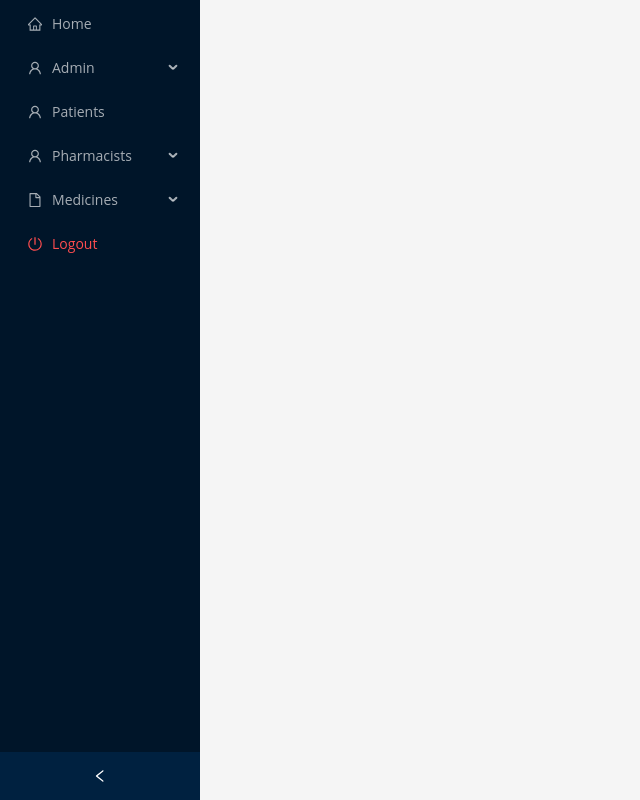
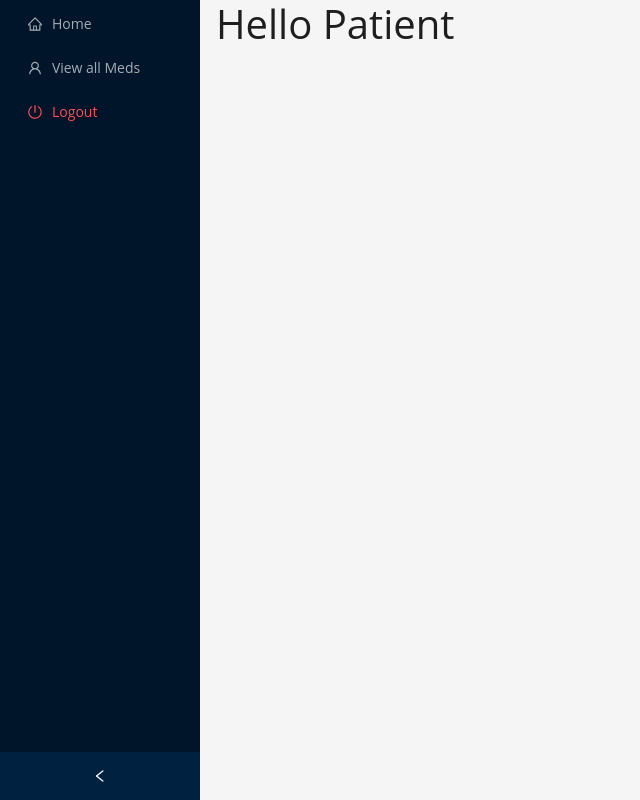
Before and after one commit to SpiderWEBS-ACL/pharmacy, a React (Vite) app in the folder client/: page /patient/PatientHome in a window 1280 px wide. Shown: the whole page, without its empty margins (0-640 px from the left). Built offline with nearby package versions, Linux system fonts and the light colour scheme.

Commit message:
layout changes

```diff
--- a/client/src/App.tsx
+++ b/client/src/App.tsx
@@ -1,11 +1,11 @@
-import AdminLayout from "./layouts/adminLayout";
-import PharmacistLayout from "./layouts/pharmaLayout";
+//import AdminLayout from "./layouts/adminLayout";
+//import PharmacistLayout from "./layouts/pharmaLayout";
 import PatientLayout from "./layouts/patientLayout";
 
 const App: React.FC = () => {
-return <AdminLayout />
+//return <AdminLayout />
 //return <PharmacistLayout />
-//return <PatientLayout />
+return <PatientLayout />
 }
 
 export default App;
--- a/client/src/AppRouter.tsx
+++ b/client/src/AppRouter.tsx
@@ -16,6 +16,7 @@ import RegLog from "./pages/RegLog";
 import Register from "./pages/Pharmacist/Register";
 import EditMedicine from "./pages/Pharmacist/EditMedicine";
 import AddMedicine from "./pages/Pharmacist/addMedicine";
+import PatientHome from "./pages/Patient/PatientHome";
 
 const AppRouter: React.FC = () => {
   return (
@@ -53,7 +54,11 @@ const AppRouter: React.FC = () => {
         path="/patient/medicineDetails/:id"
         element={<MedicineDetailsPatient />}
       />
-    </Routes>
+    <Route
+    path="/patient/PatientHome"
+    element={<PatientHome />}
+  />
+</Routes>
   );
 };
 
--- a/client/src/layouts/patientLayout.tsx
+++ b/client/src/layouts/patientLayout.tsx
@@ -23,7 +23,7 @@ const PatientLayout: React.FC = () => {
   const items = [
     {
       label: "Home",
-      key: "/patient/",
+      key: "/patient/PatientHome",
       icon: <HomeOutlined />,
     },
     {
--- /dev/null
+++ b/client/src/pages/Patient/PatientHome.tsx
@@ -0,0 +1,13 @@
+import React, { useState, useEffect } from "react";
+import axios from "axios";
+import { useParams } from "react-router-dom";
+
+const PatientHome = () => {
+    return (
+      <div>
+        <h1>Hello Patient</h1>
+      </div>
+    );
+  };
+
+  export default PatientHome;
```
